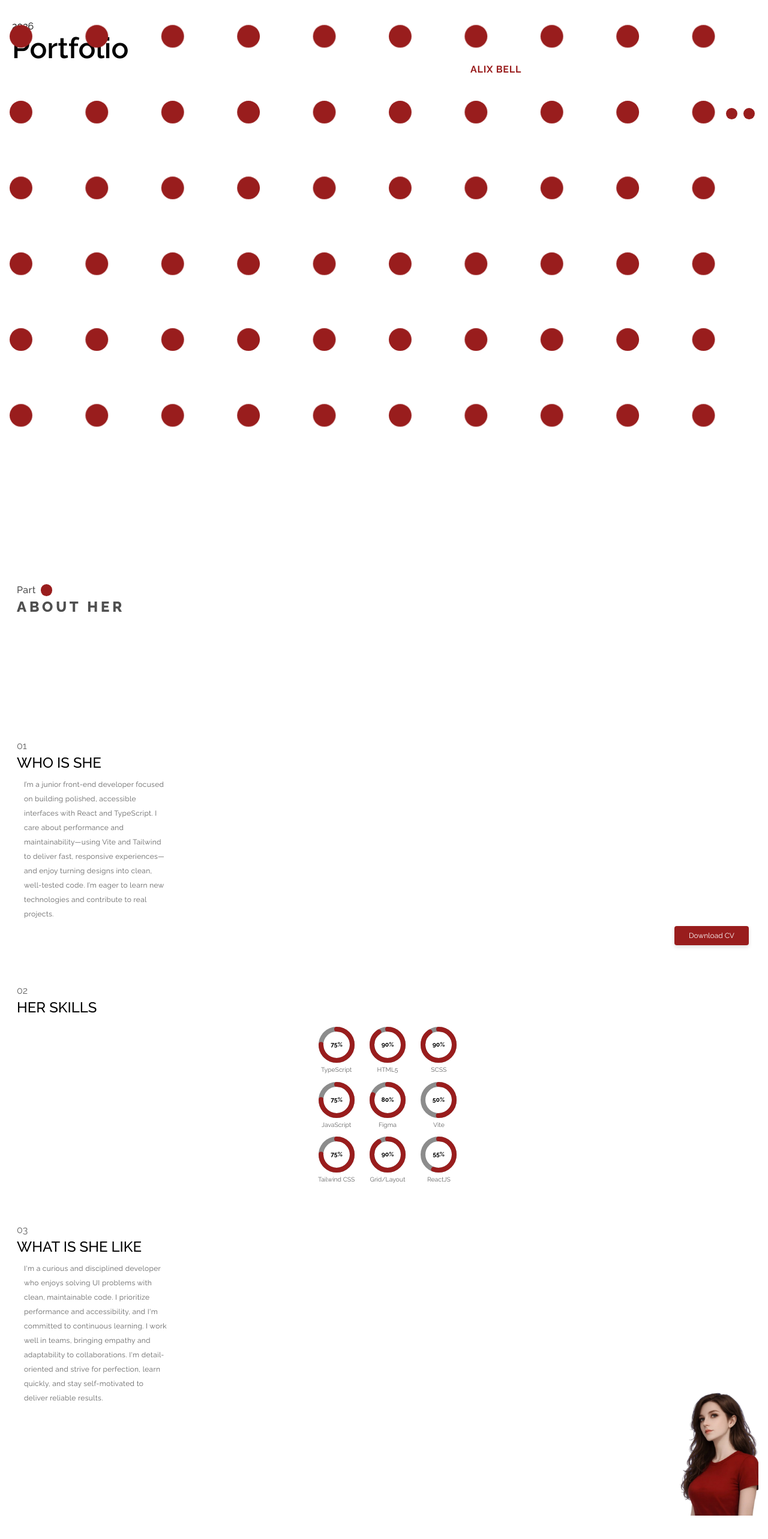
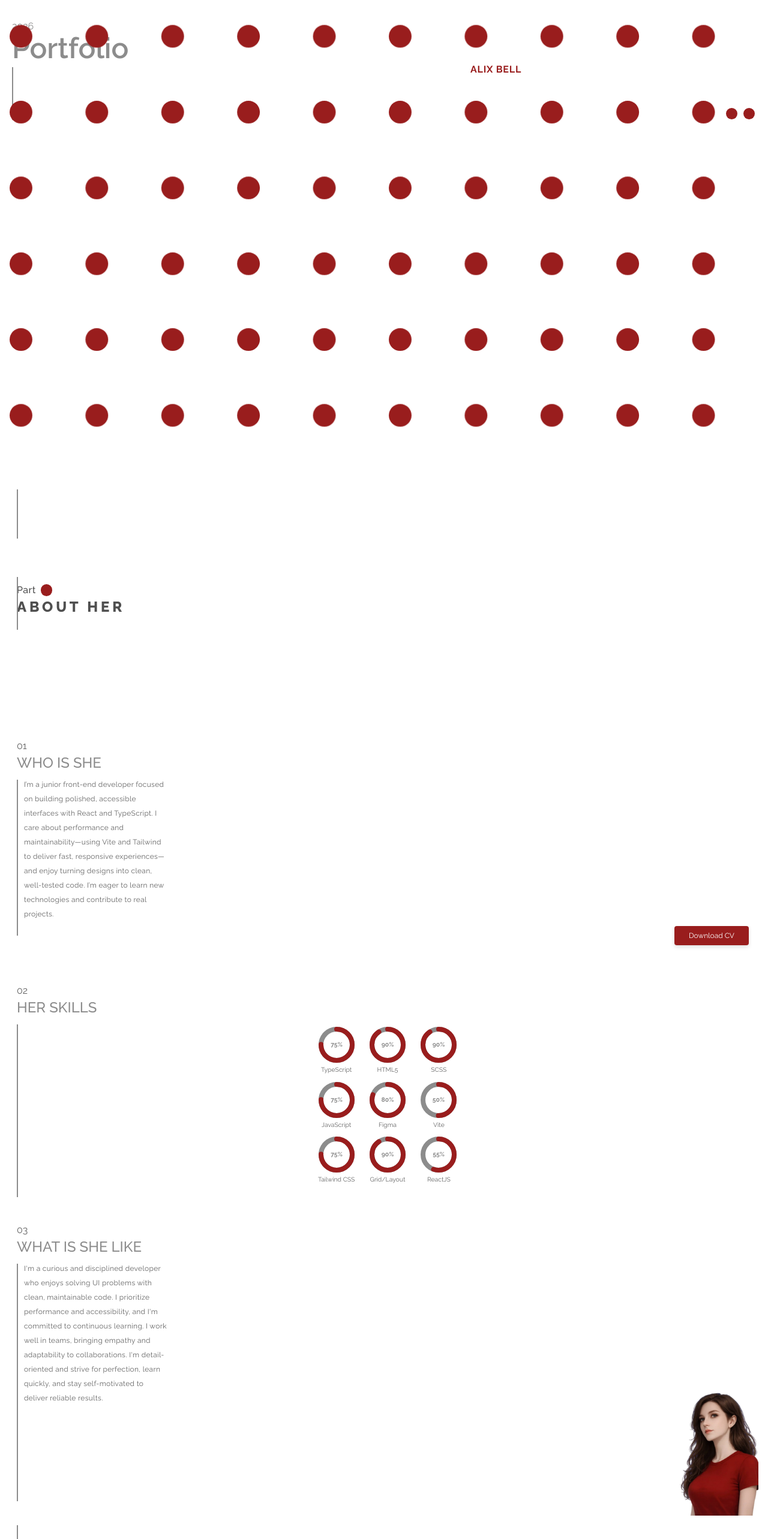
Before and after one commit to bavayra/Portfolio, a React (Vite) app: page / in a window 1280 px wide. Shown: the top 2566 px of the page at 60% size. Built offline with nearby package versions, Linux system fonts and the light colour scheme.

Commit message:
style: renamed the color global variable to grey-2 and reused it across the project

```diff
--- a/src/components/Divider.tsx
+++ b/src/components/Divider.tsx
@@ -3,7 +3,7 @@ import React from "react";
 interface DividerProps {
   widthPx: 2 | 3 | number;
   heightPx: number;
-  color: "grey-extra-dark" | "grey-medium";
+  color: "grey-extra-dark" | "grey-2";
   topPx?: number;
   bottomPx?: number;
   leftPx?: number;
@@ -21,7 +21,7 @@ export const Divider: React.FC<DividerProps> = ({
 }) => {
   const colorMap: Record<DividerProps["color"], string> = {
     "grey-extra-dark": "var(--color-grey-extra-dark)",
-    "grey-medium": "var(--color-grey-medium)",
+    "grey-2": "var(--color-grey-2)",
   };
 
   const style: React.CSSProperties = {
--- a/src/components/SkillBadge.tsx
+++ b/src/components/SkillBadge.tsx
@@ -61,7 +61,7 @@ export const CircleStatic: React.FC<Props> = ({
           transform={`rotate(90 ${size / 2} ${size / 2})`}
           style={{
             fontSize: "0.65rem",
-            fill: "var(--color-grey-medium)",
+            fill: "var(--color-grey-2)",
             fontWeight: "bold",
           }}
         >
--- a/src/sections/About.tsx
+++ b/src/sections/About.tsx
@@ -8,11 +8,11 @@ const About = () => {
         widthPx={2}
         heightPx={260}
         leftPx={0}
-        color="grey-medium"
+        color="grey-2"
         topPx={100}
       />
       <p className="text-text">01</p>
-      <h2 className="text-2xl text-grey-medium font-medium">WHO IS SHE</h2>
+      <h2 className="text-2xl text-grey-2 font-medium">WHO IS SHE</h2>
 
       <p className="mt-2 text-xs text-text leading-loose tracking-wide ml-3 w-full max-w-60 wrap-break-words whitespace-normal">
         I’m a junior front‑end developer focused on building polished,
--- a/src/sections/Contacts.tsx
+++ b/src/sections/Contacts.tsx
@@ -100,7 +100,7 @@ const ContactSection = () => {
         widthPx={2}
         heightPx={56}
         leftPx={0}
-        color="grey-medium"
+        color="grey-2"
         topPx={-68}
       />
       <h2 className=" relative self-start text-4xl text-accent-red font-bold">
@@ -110,7 +110,7 @@ const ContactSection = () => {
         widthPx={2}
         heightPx={460}
         leftPx={0}
-        color="grey-medium"
+        color="grey-2"
         topPx={52}
       />
       <div className="relative flex justify-center ">
--- a/src/sections/Description.tsx
+++ b/src/sections/Description.tsx
@@ -7,13 +7,11 @@ export const Description = () => {
         widthPx={2}
         heightPx={396}
         leftPx={0}
-        color="grey-medium"
+        color="grey-2"
         topPx={100}
       />
       <p className="text-text">03</p>
-      <h2 className="text-2xl text-grey-medium font-medium">
-        WHAT IS SHE LIKE
-      </h2>
+      <h2 className="text-2xl text-grey-2 font-medium">WHAT IS SHE LIKE</h2>
       <p className="mt-2 text-xs text-text leading-loose tracking-wide ml-3 w-full max-w-60 wrap-break-words whitespace-normal">
         I'm a curious and disciplined developer who enjoys solving UI problems
         with clean, maintainable code. I prioritize performance and
--- a/src/sections/DogShelter.tsx
+++ b/src/sections/DogShelter.tsx
@@ -8,11 +8,11 @@ export const DogShelter = () => {
         widthPx={2}
         heightPx={216}
         leftPx={0}
-        color="grey-medium"
+        color="grey-2"
         topPx={100}
       />
       <p className="text-text">06</p>
-      <h2 className="text-2xl text-grey-medium font-medium">DOG SHELTER WEB</h2>
+      <h2 className="text-2xl text-grey-2 font-medium">DOG SHELTER WEB</h2>
       <p className="mt-2 text-xs text-text leading-loose tracking-wide ml-3 w-full max-w-60 wrap-break-words whitespace-normal">
         A responsive web app for a dog shelter built with React and TypeScript.
         It features a searchable pet gallery with different filters, adoption
--- a/src/sections/Hero.tsx
+++ b/src/sections/Hero.tsx
@@ -9,14 +9,12 @@ const Hero = () => {
         widthPx={2}
         heightPx={88}
         leftPx={20}
-        color="grey-medium"
+        color="grey-2"
         topPx={112}
       />
       <div className="grid grid-cols-1fr grid-rows-1fr">
-        <p className="text-md text-grey-medium col-start-1 row-start-1 pl-1">
-          2026
-        </p>
-        <h1 className="text-5xl font-semibold text-grey-medium col-start-1 col-span-3 row-start-2 pl-1">
+        <p className="text-md text-grey-2 col-start-1 row-start-1 pl-1">2026</p>
+        <h1 className="text-5xl font-semibold text-grey-2 col-start-1 col-span-3 row-start-2 pl-1">
           Portfolio
         </h1>
         <p className=" text-accent-red font-bold tracking-wider text-md col-start-3 row-start-3 pr-12">
--- a/src/sections/Portfolio.tsx
+++ b/src/sections/Portfolio.tsx
@@ -8,11 +8,11 @@ export const Portfolio = () => {
         widthPx={2}
         heightPx={192}
         leftPx={0}
-        color="grey-medium"
+        color="grey-2"
         topPx={100}
       />
       <p className="text-text">08</p>
-      <h2 className="text-2xl text-grey-medium font-medium">
+      <h2 className="text-2xl text-grey-2 font-medium">
         THIS PORTFOLIO <span className="text-accent-red font-bold">:)</span>
       </h2>
       <p className="mt-2 text-xs text-text leading-loose tracking-wide ml-3 w-full max-w-60 wrap-break-words whitespace-normal">
--- a/src/sections/SectionTitle.tsx
+++ b/src/sections/SectionTitle.tsx
@@ -26,13 +26,7 @@ export const SectionTitle: React.FC<SectionTitleProps> = ({
 
   return (
     <div className="section-vh-50 flex flex-col justify-center relative ml-3">
-      <Divider
-        widthPx={2}
-        heightPx={82}
-        leftPx={0}
-        color="grey-medium"
-        topPx={16}
-      />
+      <Divider widthPx={2} heightPx={82} leftPx={0} color="grey-2" topPx={16} />
       <div className="flex items-center gap-2">
         <span className={`text-base tracking-wide font-medium ${partColor}`}>
           {partLabel}
@@ -63,7 +57,7 @@ export const SectionTitle: React.FC<SectionTitleProps> = ({
         widthPx={2}
         heightPx={88}
         leftPx={0}
-        color="grey-medium"
+        color="grey-2"
         topPx={162}
       />
     </div>
--- a/src/sections/Skills.tsx
+++ b/src/sections/Skills.tsx
@@ -19,11 +19,11 @@ const Skills = () => {
         widthPx={2}
         heightPx={288}
         leftPx={0}
-        color="grey-medium"
+        color="grey-2"
         topPx={100}
       />
       <p className="text-text">02</p>
-      <h2 className="text-2xl text-grey-medium font-medium">HER SKILLS</h2>
+      <h2 className="text-2xl text-grey-2 font-medium">HER SKILLS</h2>
       <div className="grid grid-cols-3 gap-3 mt-4 justify-items-center gap-x-0 w-3xs mx-auto">
         {skills.map(({ percent, label }) => (
           <div key={label} className="flex flex-col items-center gap-1">
--- a/src/sections/WeatherApp.tsx
+++ b/src/sections/WeatherApp.tsx
@@ -8,11 +8,11 @@ export const WeatherApp = () => {
         widthPx={2}
         heightPx={272}
         leftPx={0}
-        color="grey-medium"
+        color="grey-2"
         topPx={100}
       />
       <p className="text-text">04</p>
-      <h2 className="text-2xl text-grey-medium font-medium">WEATHER APP</h2>
+      <h2 className="text-2xl text-grey-2 font-medium">WEATHER APP</h2>
       <p className="mt-2 text-xs text-text leading-loose tracking-wide ml-3 w-full max-w-60 wrap-break-words whitespace-normal">
         A responsive weather app built with vanilla JavaScript that displays
         current conditions, hourly and daily forecasts using the OpenWeather
```
